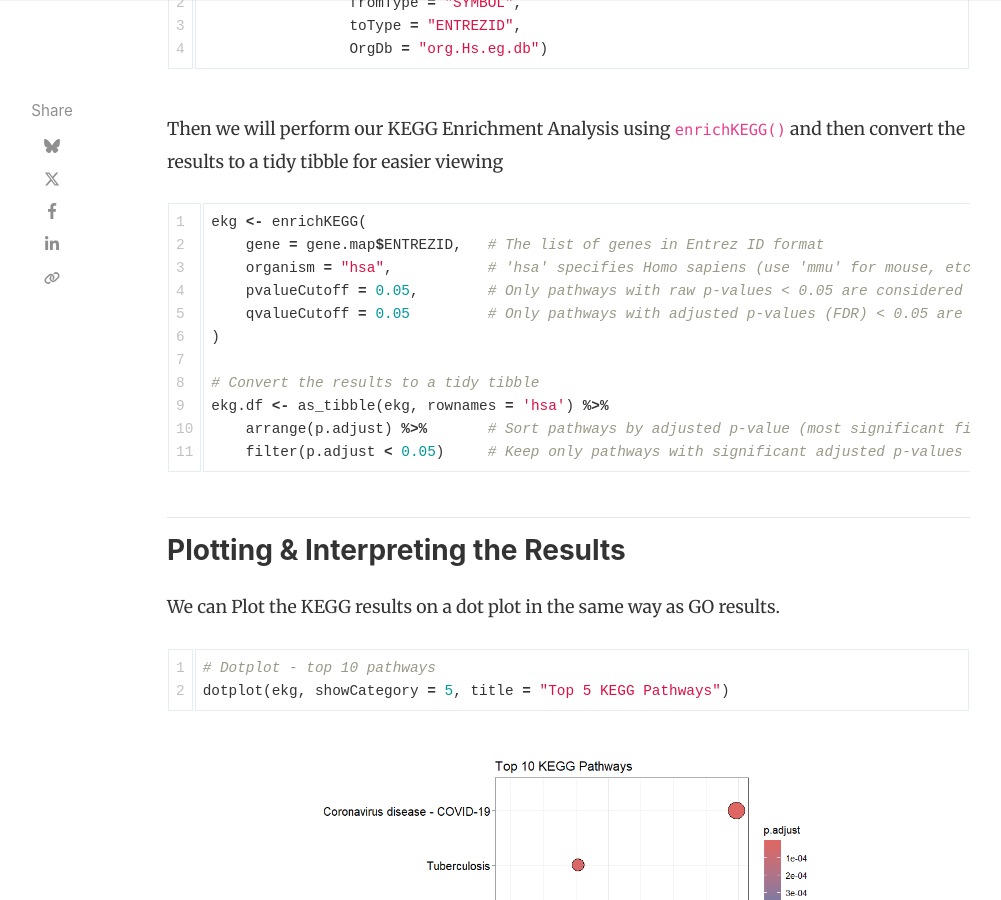
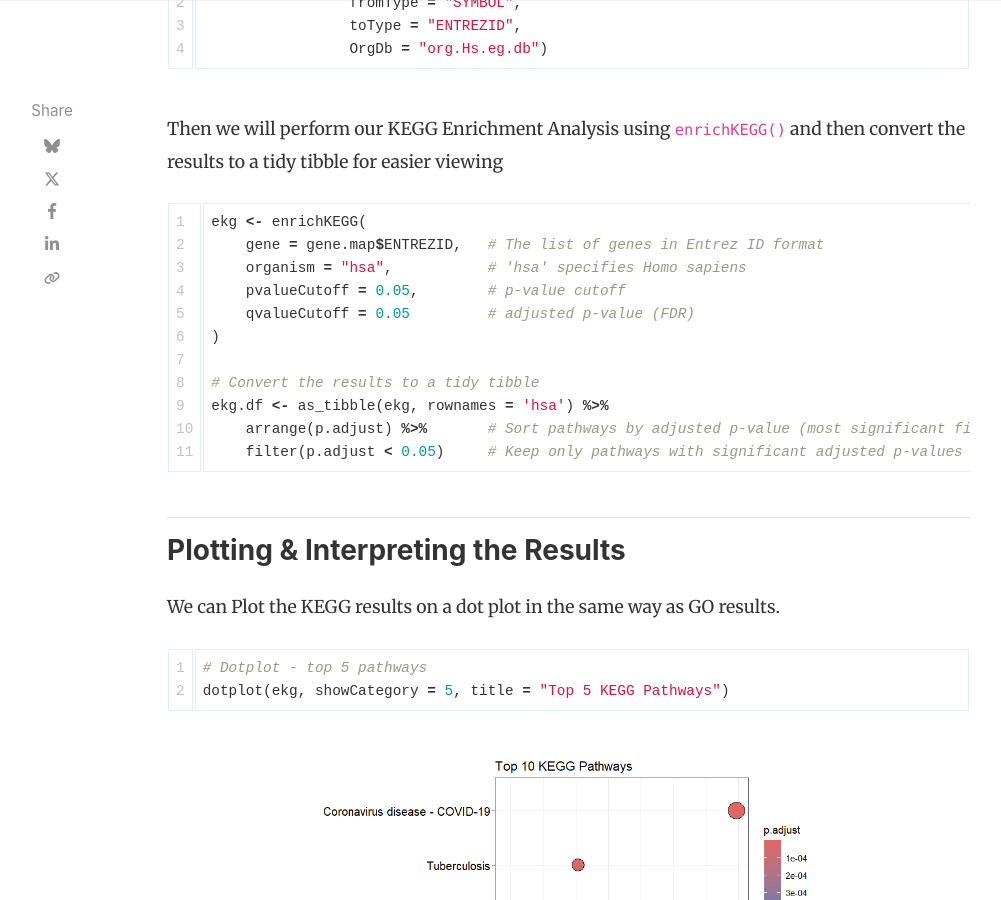
Before and after one commit to DjoserGenomics/djosergenomics.github.io, a Jekyll site: the page built from _posts/2025-08-14-Scroll-7-Thutmoses-Trends.md, in a window 1280 px wide and 900 px high, scrolled down 5877 px. Shown: the whole window, without its empty margins (118-1119 px from the left). Built offline with Jekyll 4.4.1, drawn with Linux system fonts in a browser that asks for light colours; nearby versions of some CDN libraries; comment, search, counter and statistics services are not loaded; some of the changed text lies outside the part shown.

Commit message:
Minor Fixes for Code cells scrolls 1-7

````diff
--- a/_posts/2025-08-14-Scroll-7-Thutmoses-Trends.md
+++ b/_posts/2025-08-14-Scroll-7-Thutmoses-Trends.md
@@ -64,12 +64,12 @@ library(org.Hs.eg.db)
 
 # GO Enrichment
 ego <- enrichGO(
-  gene = DEGs$gene_name,       # The list of genes for analysis (from our DEGs table)
+  gene = DEGs$gene_name,       # The list of genes names for analysis (from our DEGs table)
   OrgDb = "org.Hs.eg.db",      # The organism database (here: Homo sapiens)
   keyType = "SYMBOL",          # The type of gene identifier we are using (SYMBOL = gene names)
   ont = "ALL",                 # Ontology: "BP", "MF", "CC", or "ALL" for all categories
-  pvalueCutoff = 0.05,         # Maximum p-value to consider a term significant
-  qvalueCutoff = 0.05          # Maximum adjusted p-value (FDR) to consider significant
+  pvalueCutoff = 0.05,         # p-value cutoff
+  qvalueCutoff = 0.05          # Adjusted p-value (FDR)
 )
 ```
 
@@ -159,9 +159,9 @@ Then we will perform our KEGG Enrichment Analysis using `enrichKEGG()` and then
 ```r
 ekg <- enrichKEGG(
     gene = gene.map$ENTREZID,   # The list of genes in Entrez ID format
-    organism = "hsa",           # 'hsa' specifies Homo sapiens (use 'mmu' for mouse, etc.)
-    pvalueCutoff = 0.05,        # Only pathways with raw p-values < 0.05 are considered
-    qvalueCutoff = 0.05         # Only pathways with adjusted p-values (FDR) < 0.05 are considered
+    organism = "hsa",           # 'hsa' specifies Homo sapiens
+    pvalueCutoff = 0.05,        # p-value cutoff
+    qvalueCutoff = 0.05         # adjusted p-value (FDR)
 )
 
 # Convert the results to a tidy tibble
@@ -177,7 +177,7 @@ ekg.df <- as_tibble(ekg, rownames = 'hsa') %>%
 We can Plot the KEGG results on a dot plot in the same way as GO results.
 
 ```r
-# Dotplot - top 10 pathways
+# Dotplot - top 5 pathways
 dotplot(ekg, showCategory = 5, title = "Top 5 KEGG Pathways")
 ```
 
````
Also changed, not shown: _posts/2025-08-09-Scroll-4-Khafres-Connections.md (+1 -2 lines).
